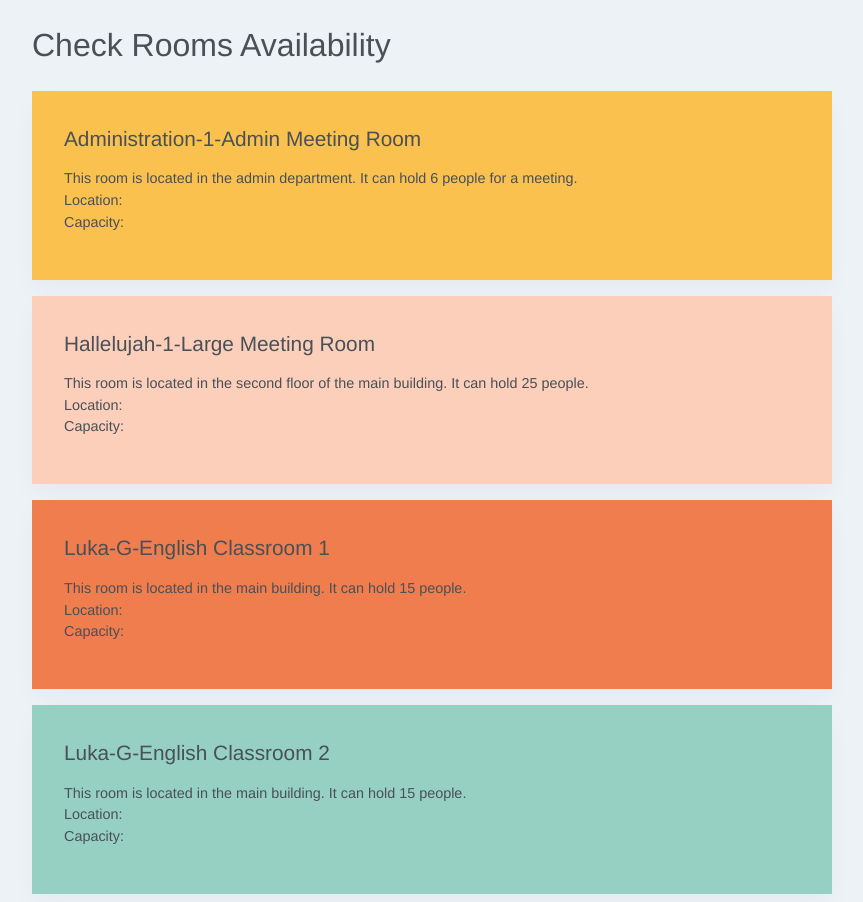
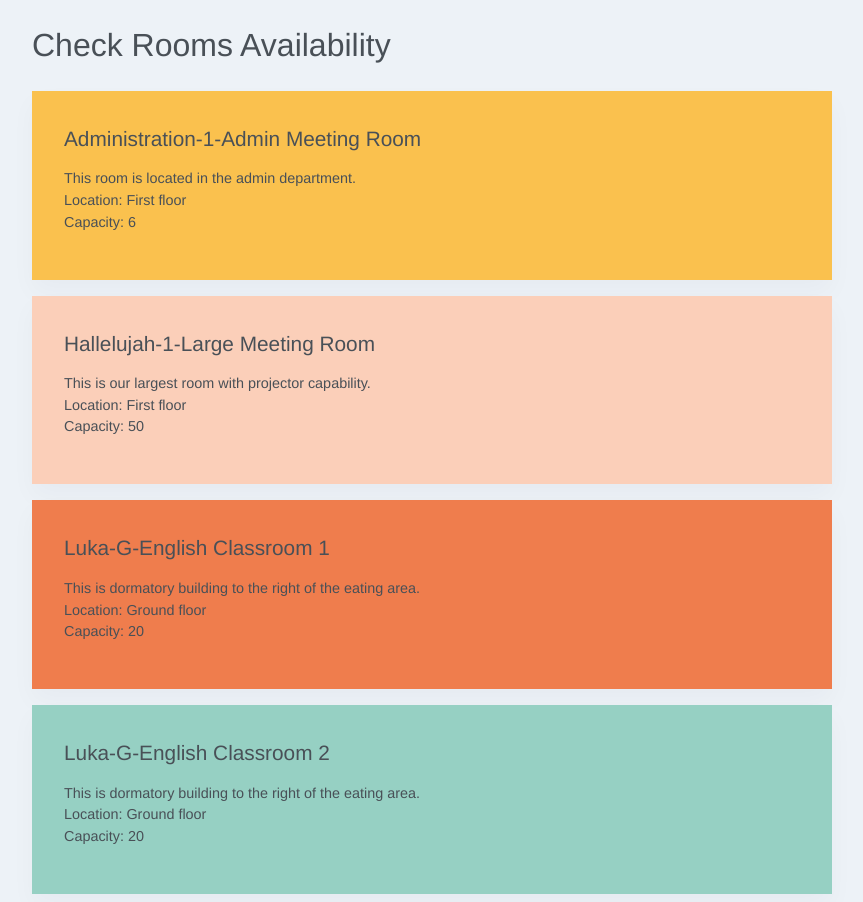
Before and after one commit to yong-lim/mmc, a Jekyll site: the page built from _pages/rooms.md, in a window 1280 px wide. Shown: the whole page, without its empty margins (208-1071 px from the left). Built offline with Jekyll 4.4.1, drawn with Linux system fonts in a browser that asks for light colours; some web fonts are replaced.

Commit message:
Fine tune the rooms descriptions

```diff
--- a/_data/rooms.yml
+++ b/_data/rooms.yml
@@ -1,12 +1,20 @@
 - link: "https://calendar.google.com/calendar/u/0/embed?src=c_188e7oeui0s8sj7gk6as04vuqqff8@resource.calendar.google.com"
   name: "Administration-1-Admin Meeting Room"
-  details: "This room is located in the admin department. It can hold 6 people for a meeting."
+  details: "This room is located in the admin department."
+  location: "First floor"
+  capacity: 6
 - link: "https://calendar.google.com/calendar/u/0/embed?src=c_1887b3dk3u6eojuihmup6rhevg3i0@resource.calendar.google.com"
   name: "Hallelujah-1-Large Meeting Room"
-  details: "This room is located in the second floor of the main building. It can hold 25 people."
+  details: "This is our largest room with projector capability."
+  location: "First floor"
+  capacity: 50
 - link: "https://calendar.google.com/calendar/u/0/embed?src=c_1888j89n633gijtdidc6rbh3r3e9m@resource.calendar.google.com"
   name: "Luka-G-English Classroom 1"
-  details: "This room is located in the main building. It can hold 15 people."
+  details: "This is dormatory building to the right of the eating area."
+  location: "Ground floor"
+  capacity: 20
 - link: "https://calendar.google.com/calendar/u/0/embed?src=c_188csdpljjc82ivmlhqsccsl079pa@resource.calendar.google.com"
   name: "Luka-G-English Classroom 2"
-  details: "This room is located in the main building. It can hold 15 people."
+  details: "This is dormatory building to the right of the eating area."
+  location: "Ground floor"
+  capacity: 20
```
